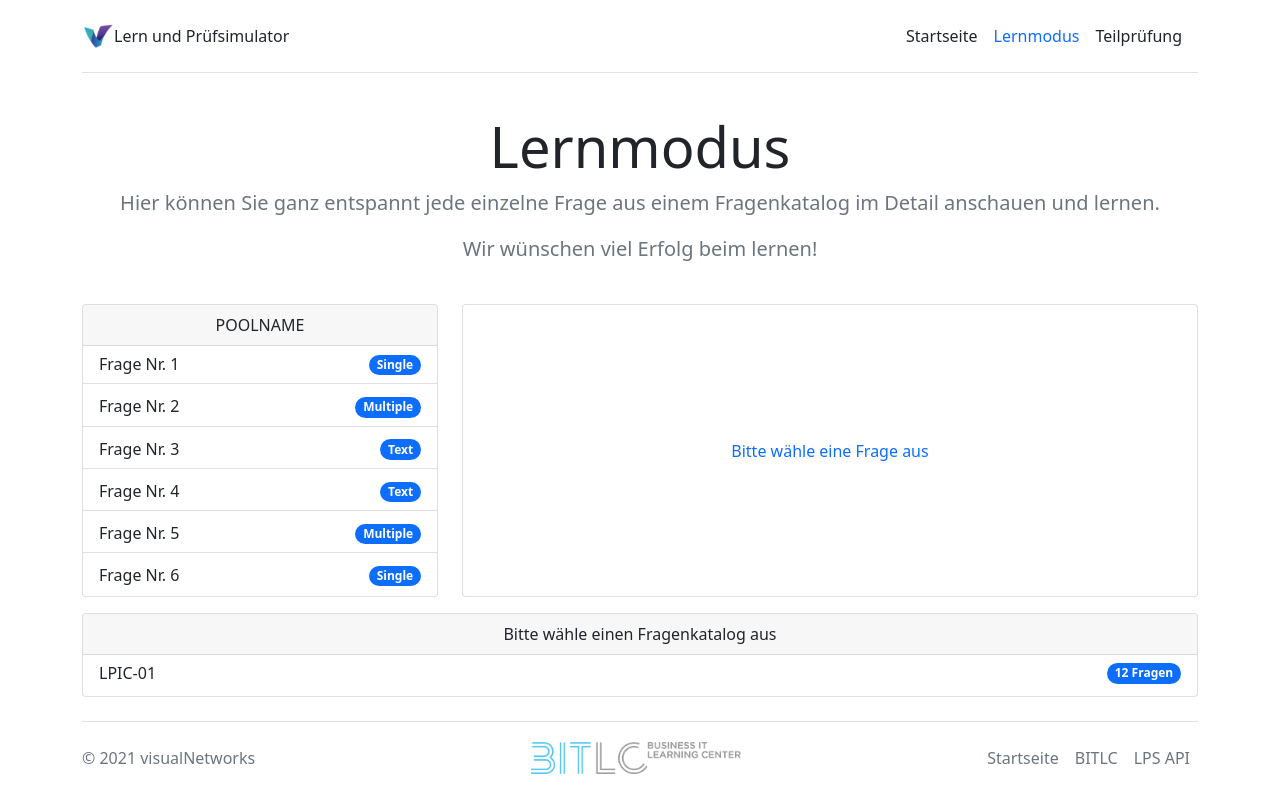
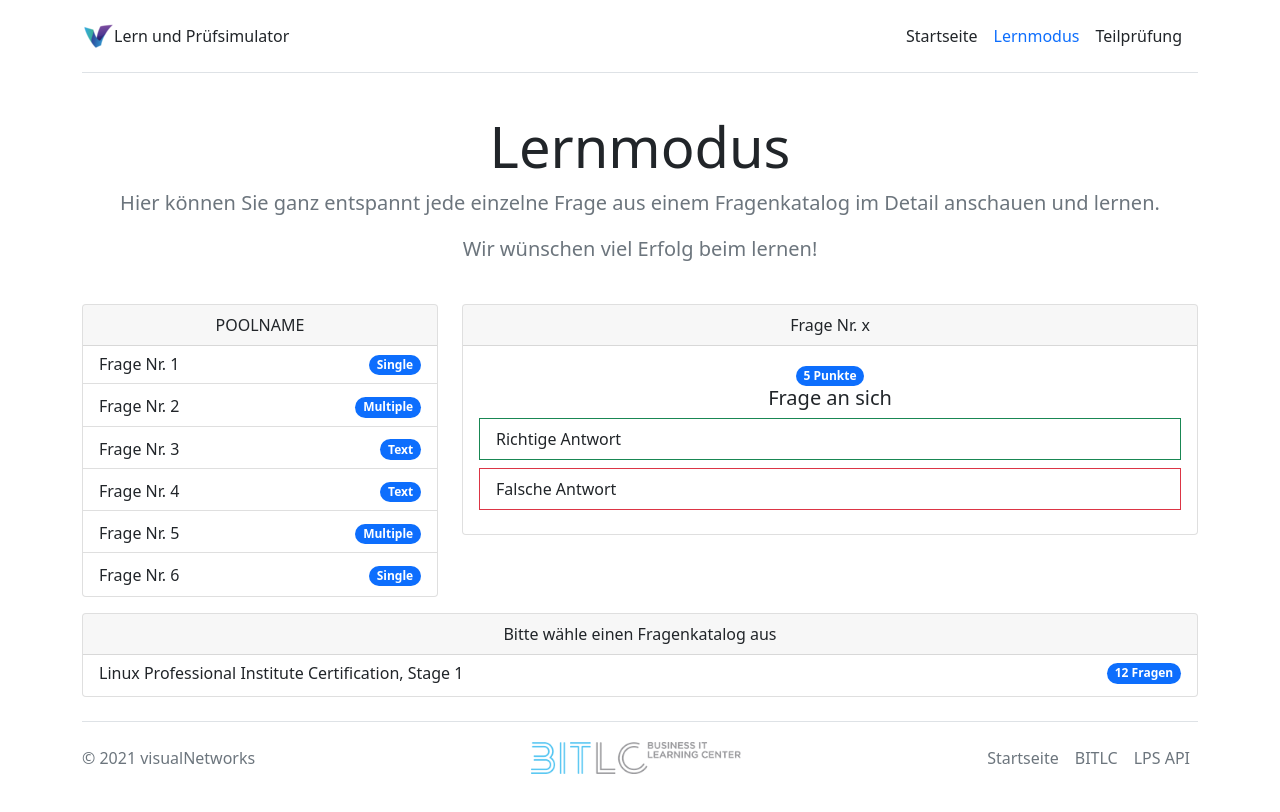
Before and after one commit to dex91/lps, an Angular app: page /learning in a window 1280 px wide. Shown: the top 812 px of the page. Built offline with nearby package versions, Linux system fonts and the light colour scheme.

Commit message:
changed mock and questionpool data

```diff
--- a/src/app/learning-start/learning-start.component.html
+++ b/src/app/learning-start/learning-start.component.html
@@ -19,7 +19,7 @@
       </ul>
     </div>
   </div>
-  <div class="col-md-8" *ngIf="!frageSelectiert else sectionOfQuestion;">
+  <div class="col-md-8" *ngIf="frageSelectiert else sectionOfQuestion;">
     <div class="card d-flex justify-content-center h-100"><span class="text-primary">Bitte wähle eine Frage aus</span></div>
   </div>
   <ng-template #sectionOfQuestion>
@@ -45,7 +45,7 @@
       <div class="card d-flex justify-content-center h-100">
         <div class="card-header">Bitte wähle einen Fragenkatalog aus</div>
         <ul class="list-group d-flex justify-content-center list-group-flush">
-          <a routerLink="/learning/{{pool.poolName}}/" class="mb-1 h6 text-decoration-none list-group-item d-flex justify-content-between align-items-center" *ngFor="let pool of questionPool">
+          <a routerLink="/learning/{{pool.poolURIName}}/" class="mb-1 h6 text-decoration-none list-group-item d-flex justify-content-between align-items-center" *ngFor="let pool of questionPool">
             {{pool.poolName}}
           <span class="badge bg-primary rounded-pill">{{pool.poolQuestions}} Fragen</span>
           </a>
--- a/src/app/mock-daten.ts
+++ b/src/app/mock-daten.ts
@@ -13,6 +13,7 @@ export interface Question{
 
 export interface QuestionPool{
   poolId: Number,
+  poolURIName: String,
   poolName: String,
   poolQuestions: Number,
 }
@@ -20,7 +21,8 @@ export interface QuestionPool{
 export const questionPools: QuestionPool[] = [
   {
     poolId: 1,
-    poolName: "LPIC-01",
+    poolURIName: "LPIC-01",
+    poolName: "Linux Professional Institute Certification, Stage 1",
     poolQuestions: 12,
   },
 ];
```
